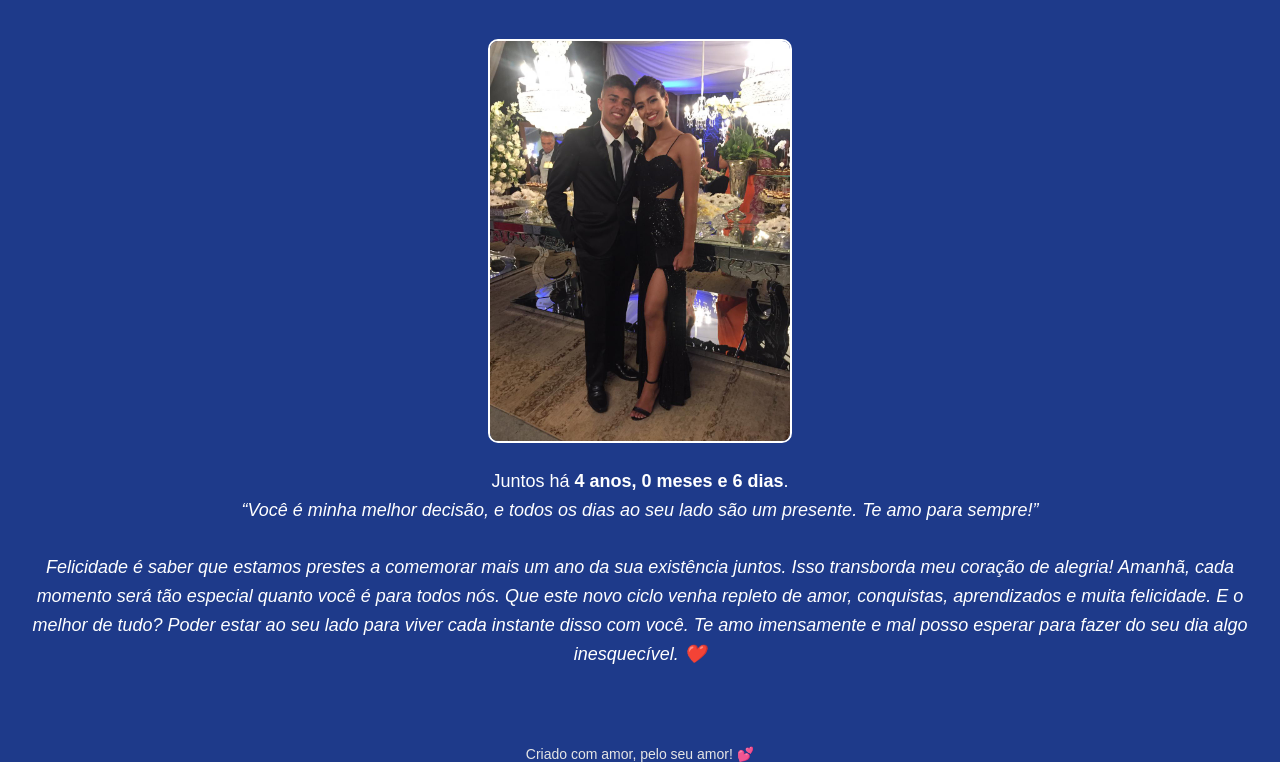
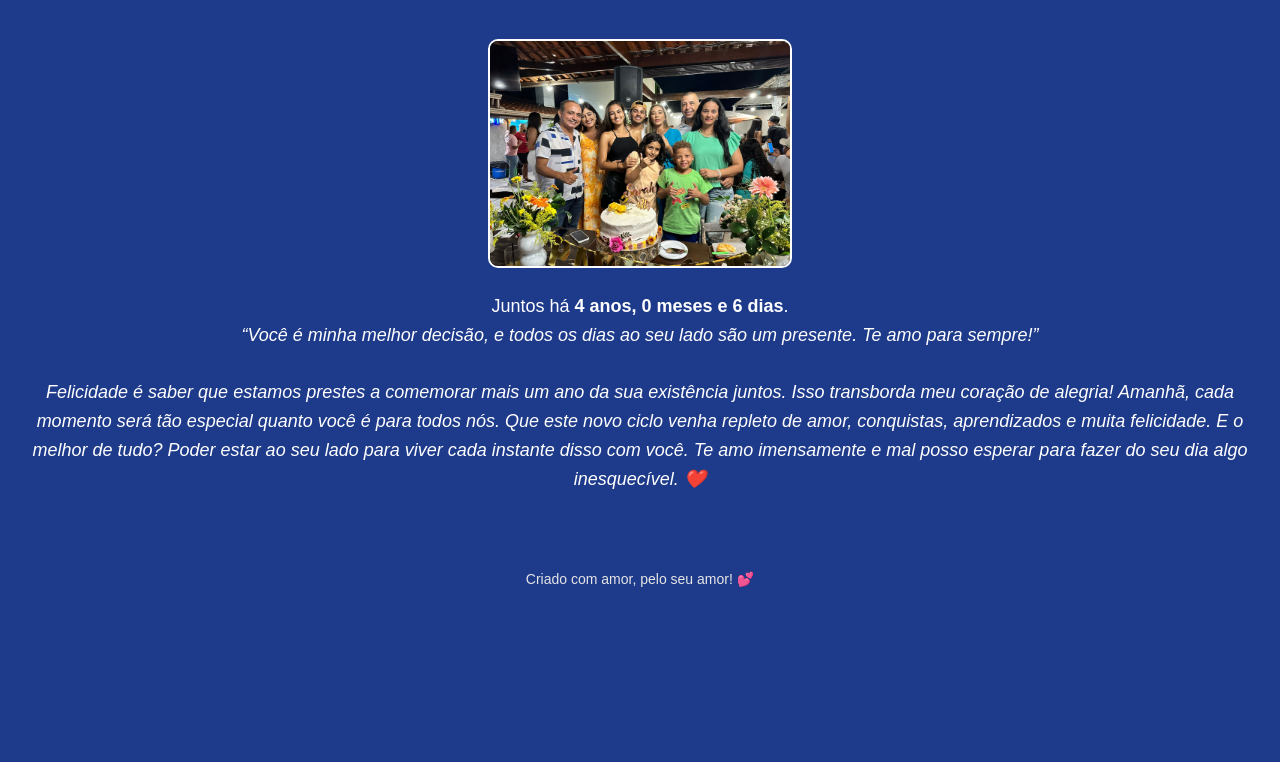
Before and after one commit to GuilhermeVMGS/Sarah, a plain HTML site: page index.html in a window 1280 px wide. Shown: the part 82-844 px from the top of the page. After the commit the page ends 800 px from the top, so only its background shows below. Drawn offline with Linux system fonts and the light colour scheme.

Commit message:
Site_03.2

```diff
--- a/index.html
+++ b/index.html
@@ -38,7 +38,7 @@
 <body>
     <div class="container">
         <h1>Contagem regressiva para 2 patinhos na lagoa! ❤️</h1>
-        <img src="Foto01.jpg" alt="Foto do casal" class="photo">
+        <img src="Foto03.jpg" alt="Foto do casal" class="photo">
         <p class="text">
             Juntos há <strong>4 anos, 0 meses e 6 dias</strong>.<br>
             <em>“Você é minha melhor decisão, e todos os dias ao seu lado são um presente. Te amo para sempre!”</em><br><br>
```
Also changed, not shown: Foto03.jpg (added).
